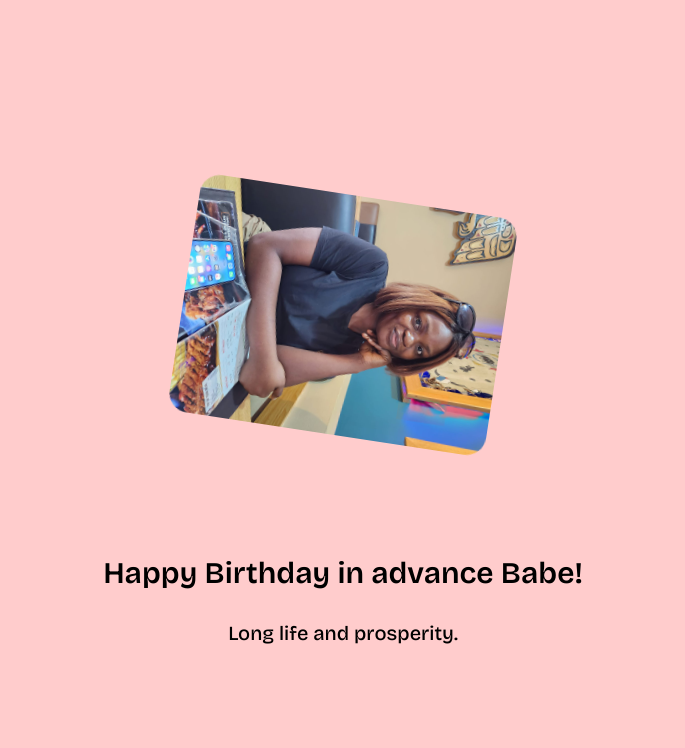
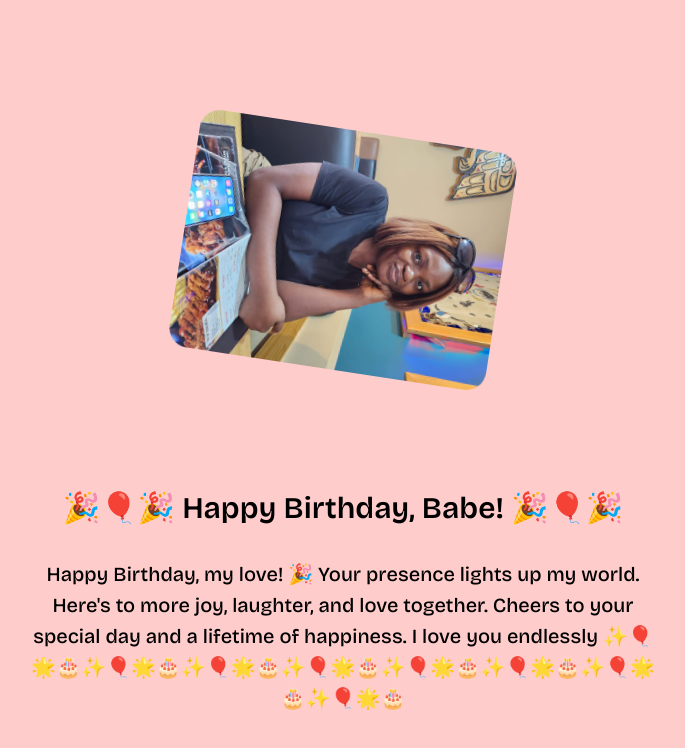
Before and after one commit to Dreezy305/Birthday, a React (Create React App) app: page / in a window 1280 px wide. Shown: the top 748 px of the page, without its empty margins (297-982 px from the left). Built offline with nearby package versions, Linux system fonts and the light colour scheme.

Commit message:
birthday wish final

```diff
--- a/package.json
+++ b/package.json
@@ -35,5 +35,8 @@
       "last 1 firefox version",
       "last 1 safari version"
     ]
+  },
+  "devDependencies": {
+    "@babel/plugin-proposal-private-property-in-object": "^7.21.11"
   }
 }
--- a/src/App.js
+++ b/src/App.js
@@ -12,15 +12,20 @@ function App() {
           alt="logo"
           style={{ borderRadius: "20px" }}
         />
+        <div className="" style={{ width: "50%" }}>
           <p
             className="birthday animate__animated animate__fadeInLeftBig animate__slow"
             style={{}}
           >
-          Happy Birthday in advance Babe!
+            🎉🎈🎉 Happy Birthday, Babe! 🎉🎈🎉
           </p>
           <span className="animate__animated animate__fadeInRight animate__slow prayer">
-          Long life and prosperity.
+            Happy Birthday, my love! 🎉 Your presence lights up my world. Here's
+            to more joy, laughter, and love together. Cheers to your special day
+            and a lifetime of happiness. I love you endlessly
+            ✨🎈🌟🎂✨🎈🌟🎂✨🎈🌟🎂✨🎈🌟🎂✨🎈🌟🎂✨🎈🌟🎂✨🎈🌟🎂✨🎈🌟🎂
           </span>
+        </div>
       </header>
     </div>
   );
--- a/src/index.css
+++ b/src/index.css
@@ -37,4 +37,6 @@ code {
   font-size: 20px;
   color: black;
   font-family: BricolageGrotesqueMedium;
+  width: 50%;
+  margin: auto;
 }
```
Also changed, not shown: 1 other file (tests, documents, lock files or other folders). Lines whose indentation alone changed are shown as unchanged.
